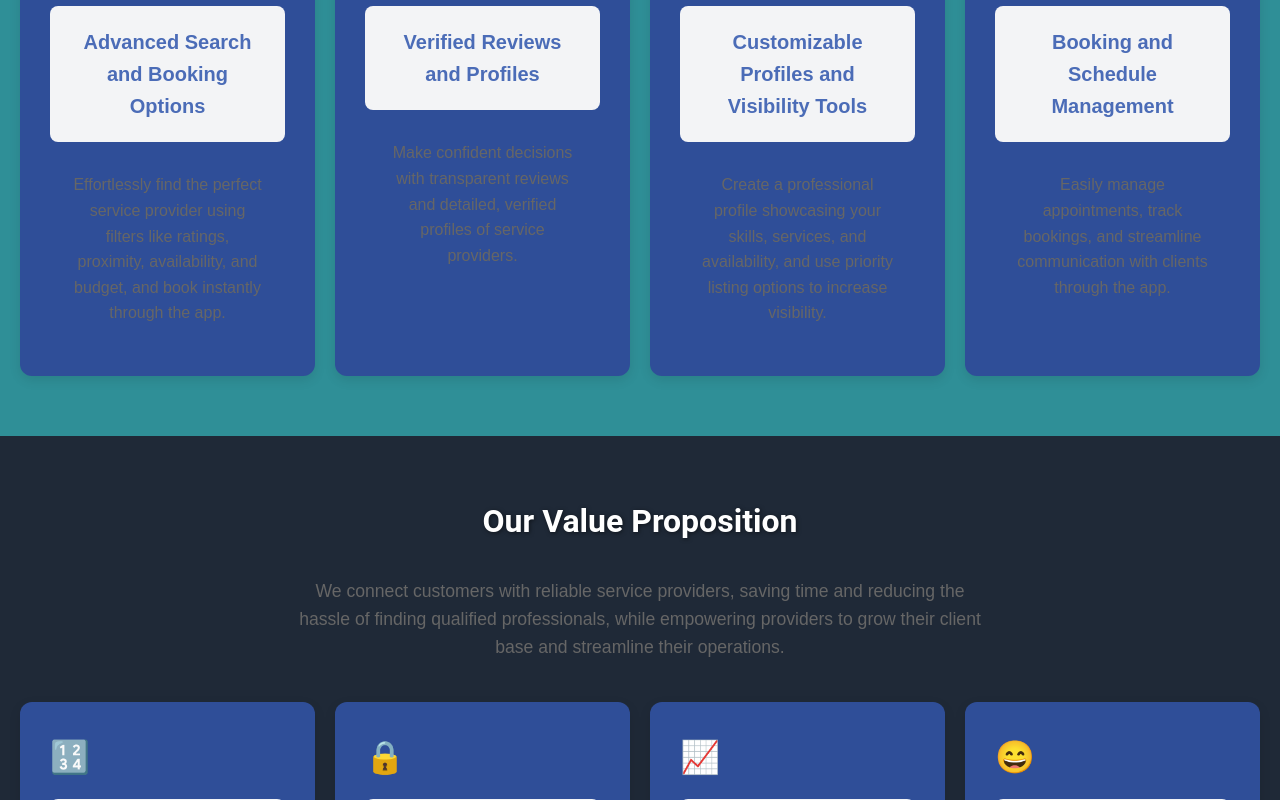
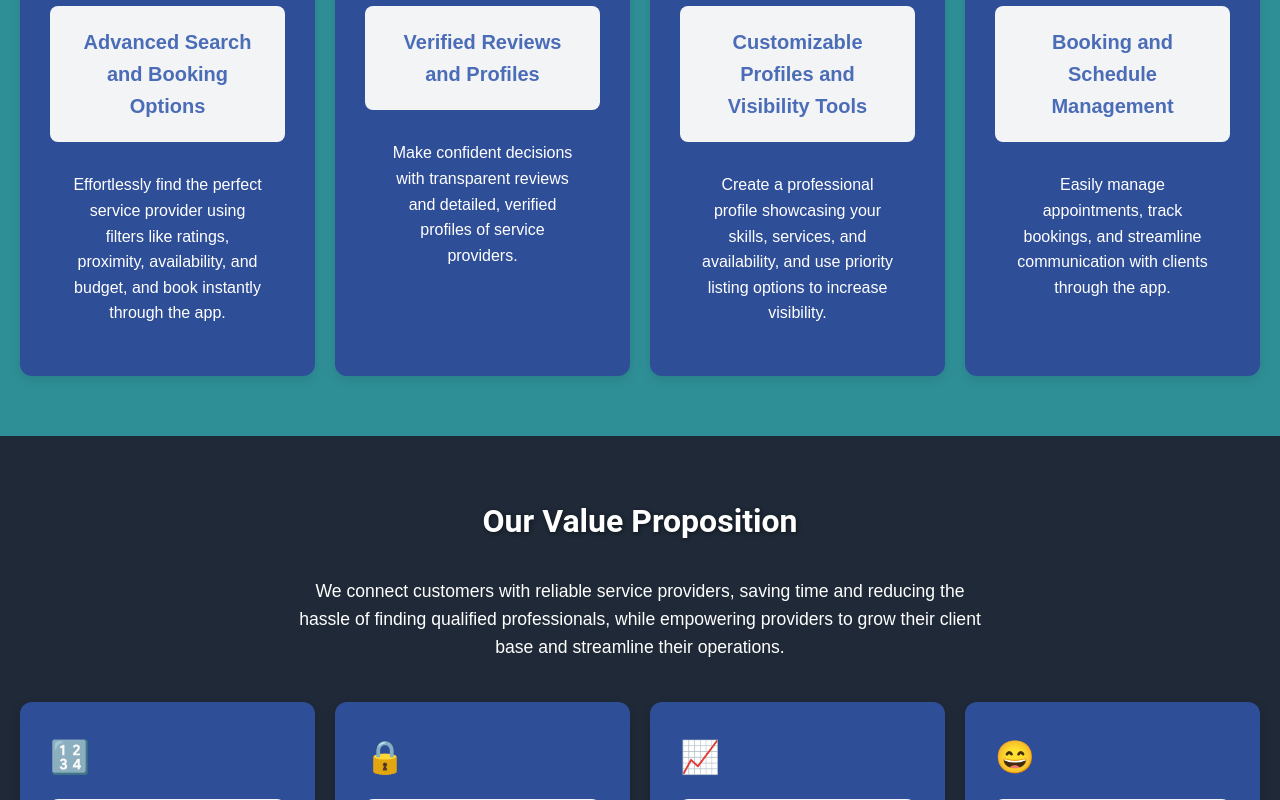
Before and after one commit to andreeas11/landing, a React (Create React App) app: page / in a window 1280 px wide. Shown: the part 940-1740 px from the top of the page. Built offline with nearby package versions, Linux system fonts and the light colour scheme.

Commit message:
change cards text color

```diff
--- a/src/components/Hero.js
+++ b/src/components/Hero.js
@@ -11,10 +11,10 @@ export default function Hero() {
 
   return (
     <section className="hero">
-      <h1 style={{ color: "#f5f5f5", textShadow: "1px 1px 4px rgba(0, 0, 0, 0.5)" }}>
+      <h1 style={{ color: "#ffffff", textShadow: "1px 1px 4px rgba(0, 0, 0, 0.5)" }}>
         Welcome to Quick Fix
       </h1>
-      <p style={{ color: "#f5f5f5", textShadow: "1px 1px 4px rgba(0, 0, 0, 0.5)" }}>
+      <p style={{ color: "#ffffff", textShadow: "1px 1px 4px rgba(0, 0, 0, 0.5)" }}>
       Find Trusted Service Providers, Anytime, Anywhere
       </p>
       <button className="cta-button">Get Started</button>
--- a/src/styles.css
+++ b/src/styles.css
@@ -290,7 +290,7 @@
 
   .value-proposition p {
     font-size: 1.1rem;
-    color: #666;
+    color: white;
     max-width: 700px;
     margin: 0 auto 40px;
     line-height: 1.6;
@@ -335,7 +335,7 @@
 
   .value-card .card-content {
     font-size: 1rem;
-    color: #666;
+    color: white;
     line-height: 1.6;
   }
 
@@ -466,7 +466,7 @@ footer {
   /* Card Content Styling */
   .card-content {
     font-size: 1rem;
-    color: #666;
+    color: white;
     line-height: 1.6;
   }
 
@@ -529,7 +529,7 @@ footer {
 
   .card-content {
     font-size: 1rem;
-    color: #666; /* Light gray for content text */
+    color: white;
     line-height: 1.6;
   }
 
```
